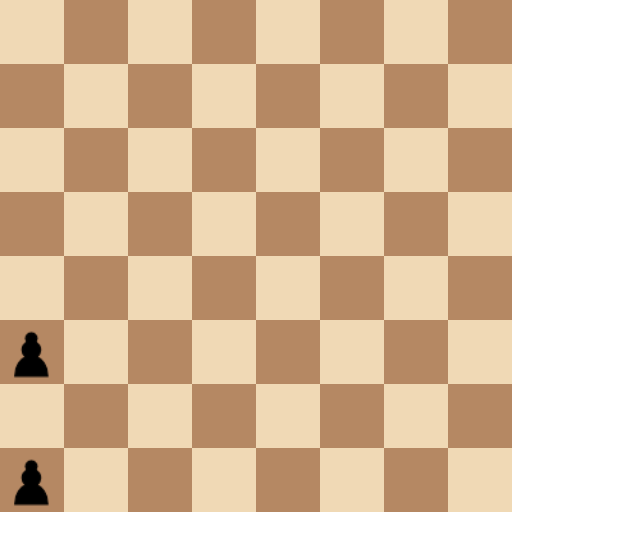
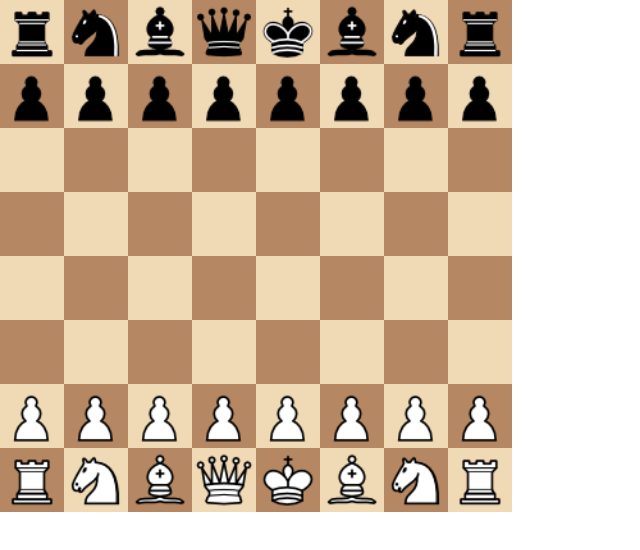
Before and after one commit to Ctsu27/harem, an Angular app: page /game in a window 1280 px wide. Shown: the top 550 px of the page, without its empty margins (0-640 px from the left). Built offline with nearby package versions, Linux system fonts and the light colour scheme.

Commit message:
feat-front-chess -> feat board + pawn basic movement

```diff
--- a/src/app/modules/stateless-component/chessboard/chessboard.component.html
+++ b/src/app/modules/stateless-component/chessboard/chessboard.component.html
@@ -11,6 +11,7 @@
           top: this.translateChessYPosToPx(move?.y),
           left: this.translateChessXPosToPx(move?.x)
         }"
+        (click)="this.movePieceTo(this.selectedPiece, move)"
       ></div>
     </ng-container>
 
--- a/src/app/modules/stateless-component/chessboard/chessboard.component.less
+++ b/src/app/modules/stateless-component/chessboard/chessboard.component.less
@@ -20,6 +20,7 @@
       .board-move {
         .box;
         position: absolute;
+        z-index: 10;
         background-color: var(--primary);
         top: 0;
         left: 0;
@@ -30,6 +31,7 @@
         .box;
         object-fit: contain;
         position: absolute;
+        z-index: 5;
         top: 0;
         left: 0;
       }
@@ -37,6 +39,7 @@
       .board-selected-piece {
         .box;
         position: absolute;
+        z-index: 10;
         background-color: var(--primary);
         top: 0;
         left: 0;
--- a/src/app/modules/stateless-component/chessboard/chessboard.component.ts
+++ b/src/app/modules/stateless-component/chessboard/chessboard.component.ts
@@ -1,6 +1,11 @@
 import { Component, OnInit, ChangeDetectorRef } from "@angular/core";
 import { Piece, PiecePosition, YPos, XPos, PiecePlayerIdEnum } from "src/app/utils/piece/piece";
 import { Pawn } from "src/app/utils/piece/pawn";
+import { Rook } from "src/app/utils/piece/rook";
+import { Knight } from "src/app/utils/piece/knight";
+import { Bishop } from "src/app/utils/piece/bishop";
+import { Queen } from "src/app/utils/piece/queen";
+import { King } from "src/app/utils/piece/king";
 
 @Component({
   selector: "chess-board",
@@ -102,7 +107,7 @@ export class ChessBoardComponent implements OnInit {
       8: false
     }
   };
-  public playerId = "WHITE";
+  public playerId = PiecePlayerIdEnum.BLACK;
   public selectedPiece: Piece;
 
   public board: {
@@ -120,13 +125,163 @@ export class ChessBoardComponent implements OnInit {
       piecesInGame: [
         new Pawn({
           playerId: PiecePlayerIdEnum.BLACK,
-          pos: { y: "1", x: "a" },
+          pos: new PiecePosition({ y: "7", x: "a" }),
           imageUrl: "/assets/player-chess-theme/standard-black/pawn.png"
         }),
         new Pawn({
           playerId: PiecePlayerIdEnum.BLACK,
-          pos: { y: "3", x: "a" },
+          pos: new PiecePosition({ y: "7", x: "b" }),
           imageUrl: "/assets/player-chess-theme/standard-black/pawn.png"
+        }),
+        new Pawn({
+          playerId: PiecePlayerIdEnum.BLACK,
+          pos: new PiecePosition({ y: "7", x: "c" }),
+          imageUrl: "/assets/player-chess-theme/standard-black/pawn.png"
+        }),
+        new Pawn({
+          playerId: PiecePlayerIdEnum.BLACK,
+          pos: new PiecePosition({ y: "7", x: "d" }),
+          imageUrl: "/assets/player-chess-theme/standard-black/pawn.png"
+        }),
+        new Pawn({
+          playerId: PiecePlayerIdEnum.BLACK,
+          pos: new PiecePosition({ y: "7", x: "e" }),
+          imageUrl: "/assets/player-chess-theme/standard-black/pawn.png"
+        }),
+        new Pawn({
+          playerId: PiecePlayerIdEnum.BLACK,
+          pos: new PiecePosition({ y: "7", x: "f" }),
+          imageUrl: "/assets/player-chess-theme/standard-black/pawn.png"
+        }),
+        new Pawn({
+          playerId: PiecePlayerIdEnum.BLACK,
+          pos: new PiecePosition({ y: "7", x: "g" }),
+          imageUrl: "/assets/player-chess-theme/standard-black/pawn.png"
+        }),
+        new Pawn({
+          playerId: PiecePlayerIdEnum.BLACK,
+          pos: new PiecePosition({ y: "7", x: "h" }),
+          imageUrl: "/assets/player-chess-theme/standard-black/pawn.png"
+        }),
+        new Rook({
+          playerId: PiecePlayerIdEnum.BLACK,
+          pos: new PiecePosition({ y: "8", x: "h" }),
+          imageUrl: "/assets/player-chess-theme/standard-black/rook.png"
+        }),
+        new Rook({
+          playerId: PiecePlayerIdEnum.BLACK,
+          pos: new PiecePosition({ y: "8", x: "a" }),
+          imageUrl: "/assets/player-chess-theme/standard-black/rook.png"
+        }),
+        new Knight({
+          playerId: PiecePlayerIdEnum.BLACK,
+          pos: new PiecePosition({ y: "8", x: "b" }),
+          imageUrl: "/assets/player-chess-theme/standard-black/knight.png"
+        }),
+        new Knight({
+          playerId: PiecePlayerIdEnum.BLACK,
+          pos: new PiecePosition({ y: "8", x: "g" }),
+          imageUrl: "/assets/player-chess-theme/standard-black/knight.png"
+        }),
+        new Bishop({
+          playerId: PiecePlayerIdEnum.BLACK,
+          pos: new PiecePosition({ y: "8", x: "c" }),
+          imageUrl: "/assets/player-chess-theme/standard-black/bishop.png"
+        }),
+        new Bishop({
+          playerId: PiecePlayerIdEnum.BLACK,
+          pos: new PiecePosition({ y: "8", x: "f" }),
+          imageUrl: "/assets/player-chess-theme/standard-black/bishop.png"
+        }),
+        new Queen({
+          playerId: PiecePlayerIdEnum.BLACK,
+          pos: new PiecePosition({ y: "8", x: "d" }),
+          imageUrl: "/assets/player-chess-theme/standard-black/queen.png"
+        }),
+        new King({
+          playerId: PiecePlayerIdEnum.BLACK,
+          pos: new PiecePosition({ y: "8", x: "e" }),
+          imageUrl: "/assets/player-chess-theme/standard-black/king.png"
+        }),
+        new Pawn({
+          playerId: PiecePlayerIdEnum.WHITE,
+          pos: new PiecePosition({ y: "2", x: "a" }),
+          imageUrl: "/assets/player-chess-theme/standard-white/pawn.png"
+        }),
+        new Pawn({
+          playerId: PiecePlayerIdEnum.WHITE,
+          pos: new PiecePosition({ y: "2", x: "b" }),
+          imageUrl: "/assets/player-chess-theme/standard-white/pawn.png"
+        }),
+        new Pawn({
+          playerId: PiecePlayerIdEnum.WHITE,
+          pos: new PiecePosition({ y: "2", x: "c" }),
+          imageUrl: "/assets/player-chess-theme/standard-white/pawn.png"
+        }),
+        new Pawn({
+          playerId: PiecePlayerIdEnum.WHITE,
+          pos: new PiecePosition({ y: "2", x: "d" }),
+          imageUrl: "/assets/player-chess-theme/standard-white/pawn.png"
+        }),
+        new Pawn({
+          playerId: PiecePlayerIdEnum.WHITE,
+          pos: new PiecePosition({ y: "2", x: "e" }),
+          imageUrl: "/assets/player-chess-theme/standard-white/pawn.png"
+        }),
+        new Pawn({
+          playerId: PiecePlayerIdEnum.WHITE,
+          pos: new PiecePosition({ y: "2", x: "f" }),
+          imageUrl: "/assets/player-chess-theme/standard-white/pawn.png"
+        }),
+        new Pawn({
+          playerId: PiecePlayerIdEnum.WHITE,
+          pos: new PiecePosition({ y: "2", x: "g" }),
+          imageUrl: "/assets/player-chess-theme/standard-white/pawn.png"
+        }),
+        new Pawn({
+          playerId: PiecePlayerIdEnum.WHITE,
+          pos: new PiecePosition({ y: "2", x: "h" }),
+          imageUrl: "/assets/player-chess-theme/standard-white/pawn.png"
+        }),
+        new Rook({
+          playerId: PiecePlayerIdEnum.WHITE,
+          pos: new PiecePosition({ y: "1", x: "h" }),
+          imageUrl: "/assets/player-chess-theme/standard-white/rook.png"
+        }),
+        new Rook({
+          playerId: PiecePlayerIdEnum.WHITE,
+          pos: new PiecePosition({ y: "1", x: "a" }),
+          imageUrl: "/assets/player-chess-theme/standard-white/rook.png"
+        }),
+        new Knight({
+          playerId: PiecePlayerIdEnum.WHITE,
+          pos: new PiecePosition({ y: "1", x: "b" }),
+          imageUrl: "/assets/player-chess-theme/standard-white/knight.png"
+        }),
+        new Knight({
+          playerId: PiecePlayerIdEnum.WHITE,
+          pos: new PiecePosition({ y: "1", x: "g" }),
+          imageUrl: "/assets/player-chess-theme/standard-white/knight.png"
+        }),
+        new Bishop({
+          playerId: PiecePlayerIdEnum.WHITE,
+          pos: new PiecePosition({ y: "1", x: "c" }),
+          imageUrl: "/assets/player-chess-theme/standard-white/bishop.png"
+        }),
+        new Bishop({
+          playerId: PiecePlayerIdEnum.WHITE,
+          pos: new PiecePosition({ y: "1", x: "f" }),
+          imageUrl: "/assets/player-chess-theme/standard-white/bishop.png"
+        }),
+        new Queen({
+          playerId: PiecePlayerIdEnum.WHITE,
+          pos: new PiecePosition({ y: "1", x: "d" }),
+          imageUrl: "/assets/player-chess-theme/standard-white/queen.png"
+        }),
+        new King({
+          playerId: PiecePlayerIdEnum.WHITE,
+          pos: new PiecePosition({ y: "1", x: "e" }),
+          imageUrl: "/assets/player-chess-theme/standard-white/king.png"
         })
       ],
       piecesEatenByBlack: [],
@@ -154,8 +309,8 @@ export class ChessBoardComponent implements OnInit {
     }
     console.log("%c---> open moves from:", "color: #ff0");
     console.log(piece);
-    // piece.getPossibleMovesWith(this.board.piecesInGame);
-    const moves = [new PiecePosition({ y: "4", x: "d" }), new PiecePosition({ y: "4", x: "e" })];
+    const moves = piece.getPossibleMovesWith(this.board.piecesInGame);
+    console.log(moves);
     moves.forEach(move => {
       this.moveMap[move.x][move.y] = true;
     });
@@ -188,13 +343,26 @@ export class ChessBoardComponent implements OnInit {
     return res;
   }
 
+  public movePieceTo(piece: Piece, position: PiecePosition) {
+    // if (this.board.turn === this.playerId) {
+    piece.pos = new PiecePosition({ ...position });
+    this.swapTurn();
+    this.resetPlayerActions(undefined);
+    // } else {
+    //   console.error("Not your turn dumbass");
+    // }
+  }
+
   public resetPlayerActions(event: Event) {
     if (event) {
       event.stopPropagation();
     }
-    // TODO clear piece target
     this.clearSelectedPiece();
     this.clearMoves();
+  }
+
+  public swapTurn() {
+    this.board.turn = this.board.turn === PiecePlayerIdEnum.WHITE ? PiecePlayerIdEnum.BLACK : PiecePlayerIdEnum.WHITE;
   }
 
   public translateChessYPosToPx(y: YPos): string {
--- /dev/null
+++ b/src/app/utils/piece/bishop.ts
@@ -0,0 +1,11 @@
+import { Piece, PiecePosition } from "./piece";
+
+export class Bishop extends Piece {
+  constructor(payload?: OnlyProperties<Bishop>) {
+    super(payload);
+  }
+
+  public getPossibleMovesWith(pieces: Piece[]): PiecePosition[] {
+    return [];
+  }
+}
--- /dev/null
+++ b/src/app/utils/piece/king.ts
@@ -0,0 +1,11 @@
+import { Piece, PiecePosition } from "./piece";
+
+export class King extends Piece {
+  constructor(payload?: OnlyProperties<King>) {
+    super(payload);
+  }
+
+  public getPossibleMovesWith(pieces: Piece[]): PiecePosition[] {
+    return [];
+  }
+}
--- /dev/null
+++ b/src/app/utils/piece/knight.ts
@@ -0,0 +1,11 @@
+import { Piece, PiecePosition } from "./piece";
+
+export class Knight extends Piece {
+  constructor(payload?: OnlyProperties<Knight>) {
+    super(payload);
+  }
+
+  public getPossibleMovesWith(pieces: Piece[]): PiecePosition[] {
+    return [];
+  }
+}
--- a/src/app/utils/piece/piece.ts
+++ b/src/app/utils/piece/piece.ts
@@ -1,9 +1,40 @@
 export type XPos = "a" | "b" | "c" | "d" | "e" | "f" | "g" | "h";
 export type YPos = "1" | "2" | "3" | "4" | "5" | "6" | "7" | "8";
+
+const Ys = ["1", "2", "3", "4", "5", "6", "7", "8"];
+const Xs = ["a", "b", "c", "d", "e", "f", "g", "h"];
 
 export enum PiecePlayerIdEnum {
   WHITE = "WHITE",
   BLACK = "BLACK"
+}
+
+export class Vec2 {
+  public x: number;
+  public y: number;
+
+  constructor(payload: OnlyProperties<Vec2>) {
+    if (payload) {
+      this.x = payload.x;
+      this.y = payload.y;
+    }
+  }
+
+  public add(a: OnlyProperties<Vec2>) {
+    this.x += a.x;
+    this.y += a.y;
+    return this;
+  }
+
+  public sub(a: OnlyProperties<Vec2>) {
+    this.x -= a.x;
+    this.y -= a.y;
+    return this;
+  }
+
+  public isEqual(a: OnlyProperties<Vec2>) {
+    return this.x === a.x && this.y === a.y;
+  }
 }
 
 export class PiecePosition {
@@ -16,6 +47,20 @@ export class PiecePosition {
       this.x = payload.x;
     }
   }
+
+  public toVec2() {
+    const x = Xs.findIndex(pos => pos === this.x);
+    const y = Ys.findIndex(pos => pos === this.y);
+
+    return new Vec2({ x, y });
+  }
+}
+
+export function Vec2ToPiecePosition(a: Vec2): PiecePosition {
+  return new PiecePosition({
+    x: Xs[Math.floor(a.x)] as XPos,
+    y: Ys[Math.floor(a.y)] as YPos
+  });
 }
 
 export abstract class Piece {
--- /dev/null
+++ b/src/app/utils/piece/queen.ts
@@ -0,0 +1,11 @@
+import { Piece, PiecePosition } from "./piece";
+
+export class Queen extends Piece {
+  constructor(payload?: OnlyProperties<Queen>) {
+    super(payload);
+  }
+
+  public getPossibleMovesWith(pieces: Piece[]): PiecePosition[] {
+    return [];
+  }
+}
--- /dev/null
+++ b/src/app/utils/piece/rook.ts
@@ -0,0 +1,11 @@
+import { Piece, PiecePosition } from "./piece";
+
+export class Rook extends Piece {
+  constructor(payload?: OnlyProperties<Rook>) {
+    super(payload);
+  }
+
+  public getPossibleMovesWith(pieces: Piece[]): PiecePosition[] {
+    return [];
+  }
+}
```
Also changed, not shown: src/app/utils/piece/pawn.ts (+11 -2 lines).
